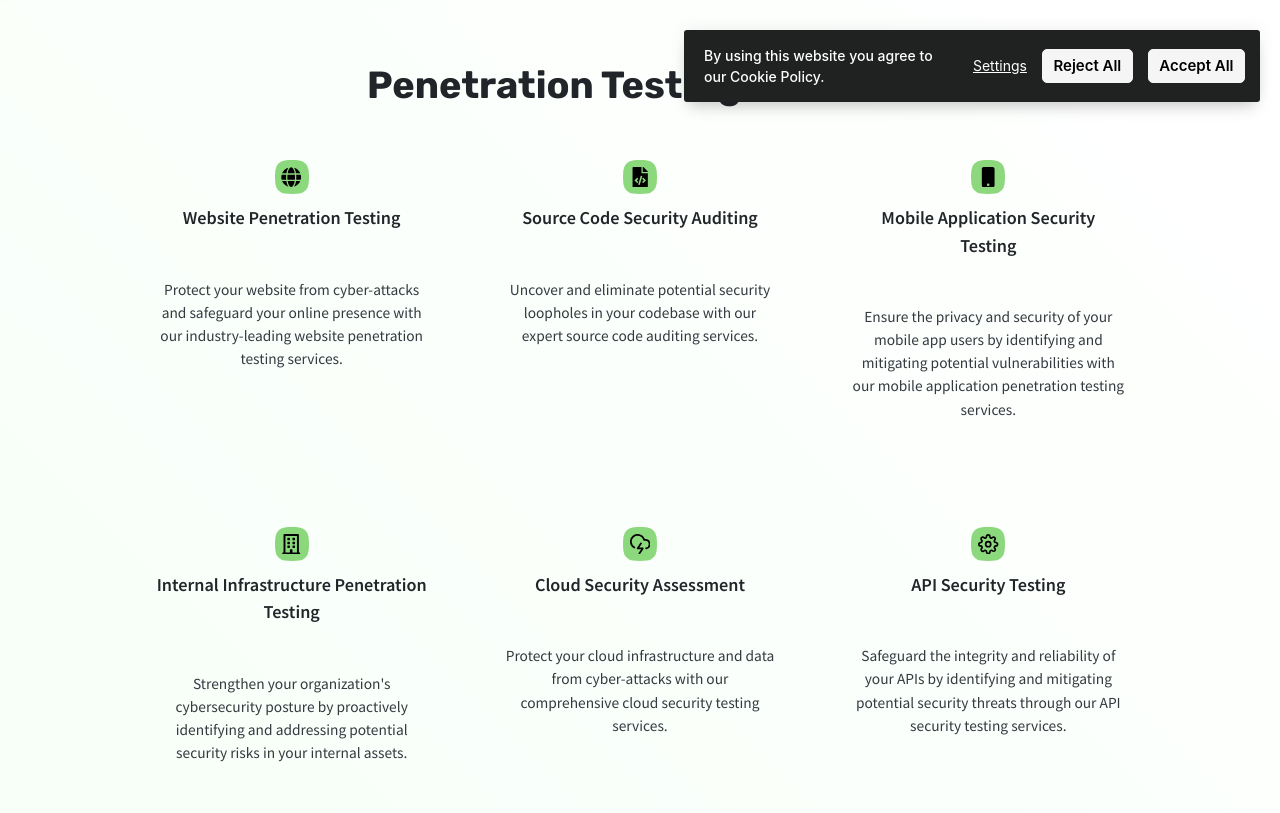
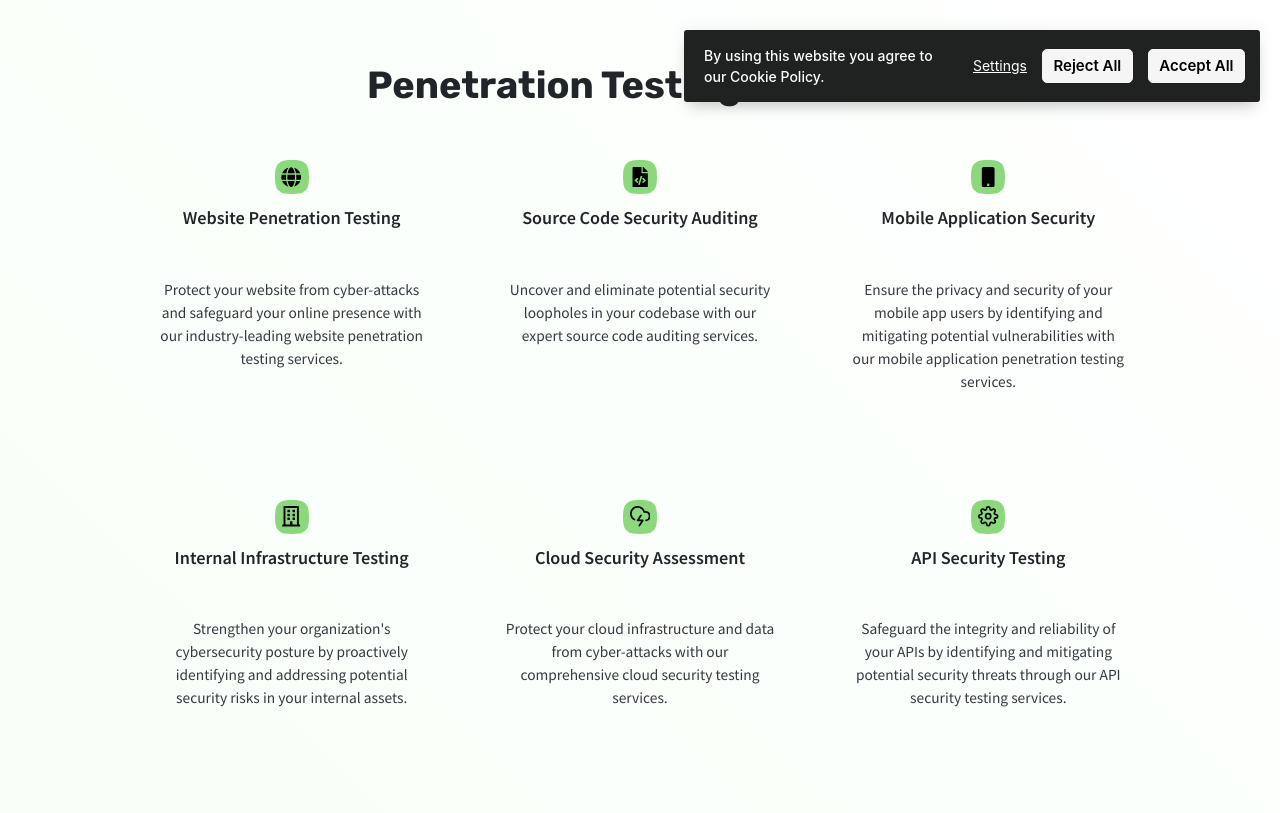
Before and after one commit to break2secure/b2s, a plain HTML site: page index.html in a window 1280 px wide. Shown: the part 688-1501 px from the top of the page. Drawn offline with Linux system fonts and the light colour scheme; no server answers; a web font is replaced by a local one.

Commit message:
Update index.html

```diff
--- a/index.html
+++ b/index.html
@@ -214,7 +214,7 @@
                         </svg><svg class="icon" xmlns="http://www.w3.org/2000/svg" fill="#000" height="34" width="34" viewBox="0 0 320 512">
                             <path d="M272 0H48C21.5 0 0 21.5 0 48v416c0 26.5 21.5 48 48 48h224c26.5 0 48-21.5 48-48V48c0-26.5-21.5-48-48-48zM160 480c-17.7 0-32-14.3-32-32s14.3-32 32-32 32 14.3 32 32-14.3 32-32 32z"></path>
                         </svg></div>
-                    <h3 class="gridItem__title color-1 weight-text-m">Mobile Application Security Testing</h3>
+                    <h3 class="gridItem__title color-1 weight-text-m">Mobile Application Security</h3>
                     <div class="gridItem__description">
                         <p>Ensure the privacy and security of your mobile app users by identifying and mitigating potential vulnerabilities with our mobile application penetration testing services.</p>
                     </div>
@@ -225,7 +225,7 @@
                         </svg><svg class="icon" xmlns="http://www.w3.org/2000/svg" fill="#000" height="34" width="34" viewBox="0 0 448 512">
                             <path d="M128 148v-40c0-6.6 5.4-12 12-12h40c6.6 0 12 5.4 12 12v40c0 6.6-5.4 12-12 12h-40c-6.6 0-12-5.4-12-12zm140 12h40c6.6 0 12-5.4 12-12v-40c0-6.6-5.4-12-12-12h-40c-6.6 0-12 5.4-12 12v40c0 6.6 5.4 12 12 12zm-128 96h40c6.6 0 12-5.4 12-12v-40c0-6.6-5.4-12-12-12h-40c-6.6 0-12 5.4-12 12v40c0 6.6 5.4 12 12 12zm128 0h40c6.6 0 12-5.4 12-12v-40c0-6.6-5.4-12-12-12h-40c-6.6 0-12 5.4-12 12v40c0 6.6 5.4 12 12 12zm-76 84v-40c0-6.6-5.4-12-12-12h-40c-6.6 0-12 5.4-12 12v40c0 6.6 5.4 12 12 12h40c6.6 0 12-5.4 12-12zm76 12h40c6.6 0 12-5.4 12-12v-40c0-6.6-5.4-12-12-12h-40c-6.6 0-12 5.4-12 12v40c0 6.6 5.4 12 12 12zm180 124v36H0v-36c0-6.6 5.4-12 12-12h19.5V24c0-13.3 10.7-24 24-24h337c13.3 0 24 10.7 24 24v440H436c6.6 0 12 5.4 12 12zM79.5 463H192v-67c0-6.6 5.4-12 12-12h40c6.6 0 12 5.4 12 12v67h112.5V49L80 48l-.5 415z"></path>
                         </svg></div>
-                    <h3 class="gridItem__title color-1 weight-text-m">Internal Infrastructure Penetration Testing</h3>
+                    <h3 class="gridItem__title color-1 weight-text-m">Internal Infrastructure Testing</h3>
                     <div class="gridItem__description">
                         <p>Strengthen your organization&#x27;s cybersecurity posture by proactively identifying and addressing potential security risks in your internal assets.</p>
                     </div>
```
